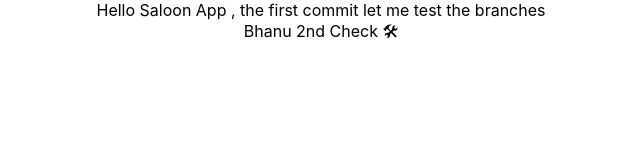
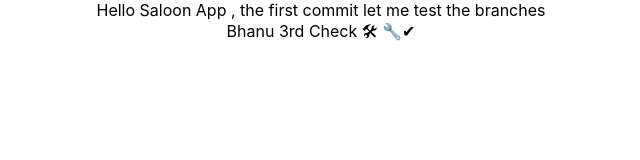
Before and after one commit to DanielMagar/SaloonUIdev, a React (Create React App) app: page / in a window 1280 px wide. Shown: the top 160 px of the page, without its empty margins (319-959 px from the left). Built offline with nearby package versions, Linux system fonts and the light colour scheme.

Commit message:
3rd Testing

```diff
--- a/src/App.js
+++ b/src/App.js
@@ -6,7 +6,7 @@ function App() {
     <div className="App">
       Hello Saloon App , the first commit let me test the branches
       <br />
-      Bhanu 2nd Check 🛠
+      Bhanu 3rd Check 🛠 🔧✔
     </div>
   );
 }
```
